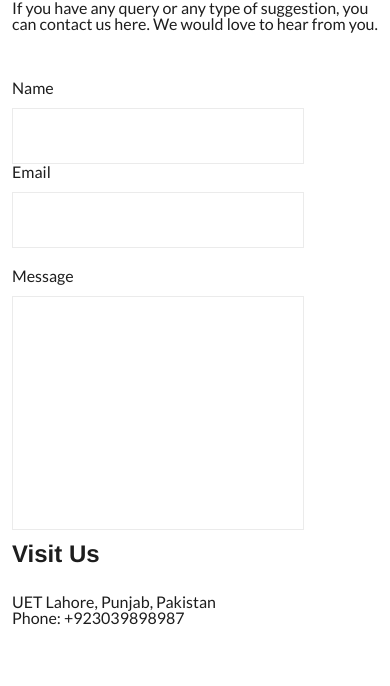
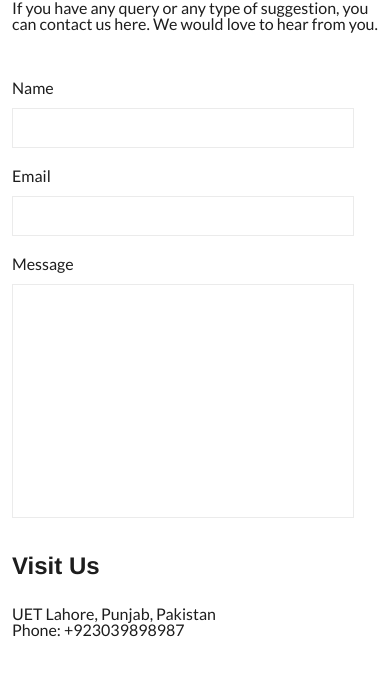
Before and after one commit to alievh/Northstar.Nextjs, a Next.js app: page /contact in a window 390 px wide. Shown: the part 706-1392 px from the top of the page. Built offline with nearby package versions, Linux system fonts and the light colour scheme.

Commit message:
fix: Refactor Contact Page Responsive

```diff
--- a/pages/products/[id].tsx
+++ b/pages/products/[id].tsx
@@ -186,7 +186,7 @@ const SingleProduct: FC<singleProductProps> = ({}) => {
                     }
                     onClick={activateReviews}
                   >
-                    Reviews
+                    Reviews (0)
                   </button>
                 </li>
               </ul>
--- a/styles/css/main.css
+++ b/styles/css/main.css
@@ -771,6 +771,12 @@ nav {
   margin-bottom: 48px;
 }
 
+@media screen and (max-width: 992px) {
+  .contact-form-section .visit-us {
+    margin-top: 24px;
+  }
+}
+
 .contact-form-section .get-in-touch ul {
   padding: 0 100px 0 0;
 }
@@ -781,6 +787,12 @@ nav {
 
 .contact-form-section form {
   padding-right: 50px;
+}
+
+@media screen and (max-width: 768px) {
+  .contact-form-section form {
+    padding-right: 0;
+  }
 }
 
 .contact-form-section form .form-top {
@@ -798,10 +810,22 @@ nav {
   flex-direction: column;
 }
 
+@media screen and (max-width: 992px) {
+  .contact-form-section form .form-top .form-name {
+    margin-bottom: 20px;
+  }
+}
+
 .contact-form-section form .form-top input {
   padding: 16px 8px;
   font-size: 18px;
   border: 1px solid #EBEBEB;
+}
+
+@media screen and (max-width: 500px) {
+  .contact-form-section form .form-top input {
+    padding: 8px;
+  }
 }
 
 .contact-form-section form .form-message {
--- a/styles/scss/pages/_contact.scss
+++ b/styles/scss/pages/_contact.scss
@@ -15,6 +15,10 @@
 
   .visit-us {
     margin-bottom: 48px;
+
+    @media screen and (max-width: 992px) {
+      margin-top: 24px;
+    }
   }
 
   .get-in-touch {
@@ -30,6 +34,10 @@
 
   form {
     padding-right: 50px;
+
+    @media screen and (max-width: 768px) {
+      padding-right: 0;
+    }
     .form-top {
       display: flex;
       margin-top: 48px;
@@ -41,12 +49,20 @@
       .form-name {
         display: flex;
         flex-direction: column;
+
+        @media screen and (max-width: 992px) {
+          margin-bottom: 20px;
+        }
       }
 
       input {
         padding: 16px 8px;
         font-size: 18px;
         border: 1px solid $input-border;
+
+        @media screen and (max-width: 500px) {
+          padding: 8px;
+        }
       }
     }
 
```
Also changed, not shown: 1 other file (tests, documents, lock files or other folders).
